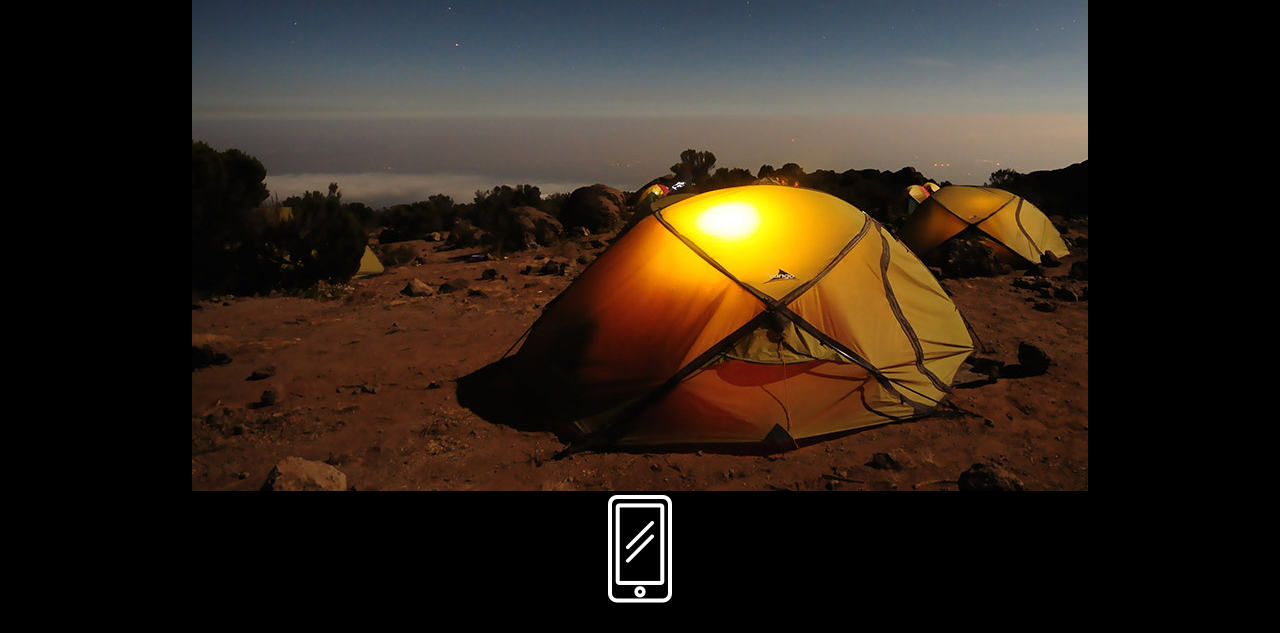
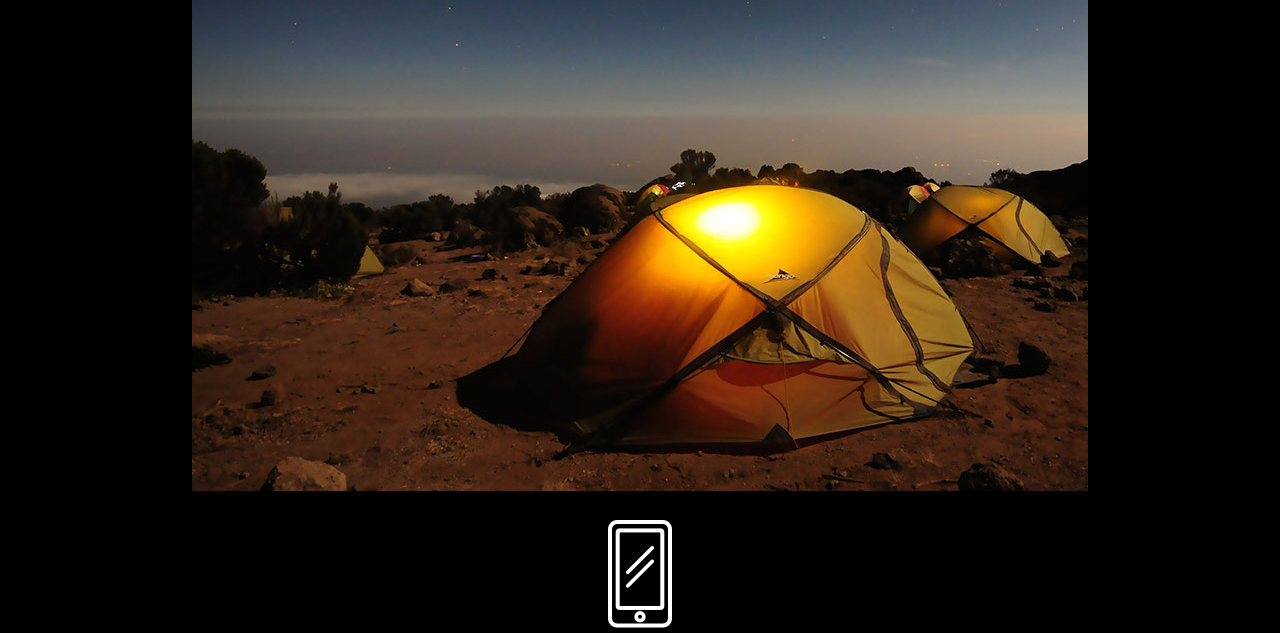
Before and after one commit to Triforze1/excursion-, a plain HTML site: page index.html in a window 1280 px wide. Shown: the part 558-1191 px from the top of the page. Drawn offline with Linux system fonts and the light colour scheme.

Commit message:
Finished and satisfied

```diff
--- a/resources/css/style.css
+++ b/resources/css/style.css
@@ -29,6 +29,10 @@ a {
   color: gray;
 }
 
+.bottom img {
+  padding-top: 25px;
+}
+
 .logo {
   font-size: 22px;
   text-align: right;
```
